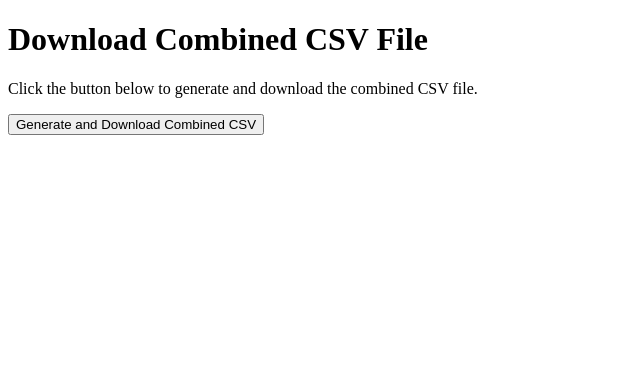
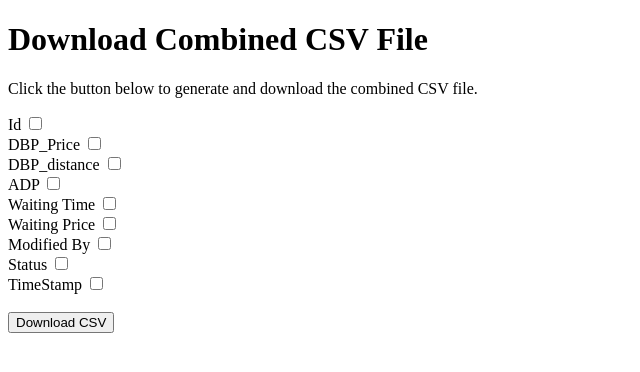
Before and after one commit to Utkarshsingh001/PricingModuleV2-main, a Django app: page /download/ in a window 1280 px wide. Shown: the top 372 px of the page, without its empty margins (0-640 px from the left). Run offline with Django 4.2, Linux system fonts and the light colour scheme.

Commit message:
push the changes with version 2.0
version 2.0

```diff
--- a/authentication/views.py
+++ b/authentication/views.py
@@ -332,24 +332,18 @@ def calculation_price_api(request):
     print(final_pricing)
     return Response({'Pricing' , final_pricing})
 
-def fetch_data(start_index, chunk_size):
-    return Pricing_Module.objects.all()[start_index:start_index + chunk_size]
+def fetch_data(request,start_index, chunk_size):
+    global selected_columns
+    selected_columns = request.POST.getlist('selected_columns')
+    return Pricing_Module.objects.only(*selected_columns)[start_index:start_index + chunk_size]
 
 def generate_csv_chunk(data):
     rows = []
+    dict ={}
     for row in data:
-        rows.append({
-            'mod_id': row.mod_id,
-            'dbp_price': row.dbp_price,
-            'dbp_km':row.dbp_km,
-            'dap':row.dap,
-            'waiting_charge':row.waiting_charge,
-            'waiting_time':row.waiting_time,
-            'status':row.status,
-            'usermodifiedby':row.usermodifiedby,
-            'created_at':row.created_at
-            # Add more fields as needed
-        })
+        for column in selected_columns:
+            dict[column] = getattr(row,column)
+        rows.append(dict)
     return rows
 
 def generate_csv_file(data, filename):
@@ -403,7 +397,7 @@ def generate_and_download_csv(request):
     clean_temp_directory(temp_dir)  # Clean the directory before generating CSVs
 
     for start_index in range(0, total_rows, chunk_size):
-        data = fetch_data(start_index, chunk_size)
+        data = fetch_data(request,start_index, chunk_size)
         csv_data = generate_csv_chunk(data)
 
         filename = os.path.join(temp_dir, f'data_{start_index}.csv')
--- a/templates/authentication/download.html
+++ b/templates/authentication/download.html
@@ -6,8 +6,29 @@
 <body>
     <h1>Download Combined CSV File</h1>
     <p>Click the button below to generate and download the combined CSV file.</p>
-    <form action="{% url 'generate_and_download_csv' %}" method="get">
-        <button type="submit">Generate and Download Combined CSV</button>
-    </form>
+    <form method="post" action="{% url 'generate_and_download_csv' %}">
+        {% csrf_token %}
+        <label for="tuesday">Id</label>
+        <input type="checkbox" name="selected_columns" value="mod_id"> <br>
+        <label for="tuesday">DBP_Price</label>
+        <input type="checkbox" name="selected_columns" value="dbp_price"> <br>
+        <label for="tuesday">DBP_distance</label>
+        <input type="checkbox" name="selected_columns" value="dbp_km"> <br>
+        <label for="tuesday">ADP</label>
+        <input type="checkbox" name="selected_columns" value="dap"> <br>
+        <label for="tuesday">Waiting Time</label>
+        <input type="checkbox" name="selected_columns" value="waiting_charge"> <br>
+        <label for="tuesday">Waiting Price</label>
+        <input type="checkbox" name="selected_columns" value="waiting_time"> <br>
+        <label for="tuesday">Modified By</label>
+        <input type="checkbox" name="selected_columns" value="status"> <br>
+        <label for="tuesday">Status</label>
+        <input type="checkbox" name="selected_columns" value="usermodifiedby"> <br>
+        <label for="tuesday">TimeStamp</label>
+        <input type="checkbox" name="selected_columns" value="created_at"> <br>
+        <br>
+        <!-- ... more checkboxes ... -->
+        <button type="submit">Download CSV</button>
+      </form>
 </body>
 </html>
```
Also changed, not shown: temp_csv/combined_data.csv (+6 -6 lines), temp_csv/data_0.csv (+6 -6 lines).
